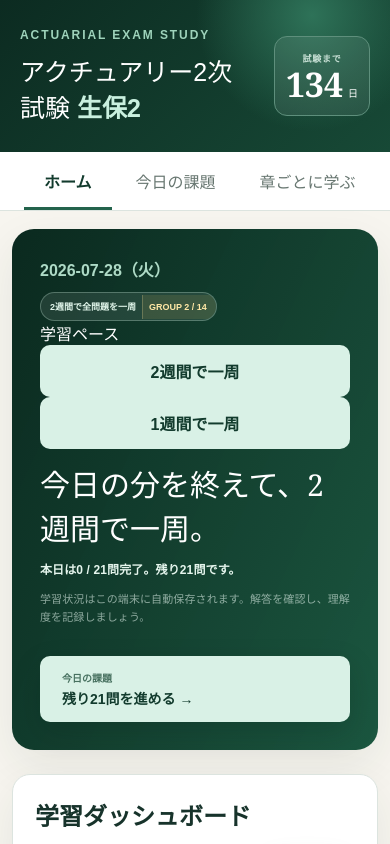
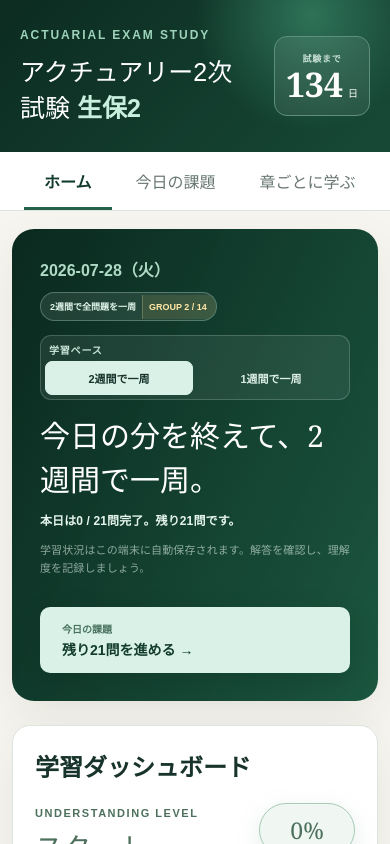
Before and after one commit to yoshi123027-del/actuary-app-seiho2, a Next.js app in the folder vercel/: page / in a window 390 px wide. Shown: the top 844 px of the page. Built offline with nearby package versions, Linux system fonts and the light colour scheme.

Commit message:
Style study cycle selector

```diff
--- a/vercel/app/globals.css
+++ b/vercel/app/globals.css
@@ -150,6 +150,16 @@ progress { width: 100%; height: 9px; accent-color: var(--stage-color, var(--gree
 .page-heading > span { color: var(--green-2); }
 .page-heading h2 { margin: 8px 0; font-family: Georgia, "Yu Mincho", serif; font-size: 36px; }
 .page-heading p { color: var(--muted); }
+
+.assignment-mode-switch { width: fit-content; margin-top: 14px; padding: 4px; display: grid; grid-template-columns: auto repeat(2, max-content); align-items: center; gap: 4px; color: var(--muted); background: #f3f7f4; border: 1px solid #d8e4dd; border-radius: 11px; }
+.assignment-mode-switch > span { padding: 0 8px; font-size: 10px; font-weight: 900; letter-spacing: .08em; white-space: nowrap; }
+.assignment-mode-switch button, .hero .assignment-mode-switch button { width: auto; min-width: 0; padding: 7px 11px; color: #4d655a; background: transparent; border: 1px solid transparent; border-radius: 7px; box-shadow: none; font-size: 11px; font-weight: 800; white-space: nowrap; }
+.assignment-mode-switch button.active, .hero .assignment-mode-switch button.active { color: white; background: var(--green-2); border-color: var(--green-2); }
+.assignment-mode-switch.on-dark { color: #cbe5d9; background: rgba(255, 255, 255, .07); border-color: rgba(203, 229, 217, .22); }
+.assignment-mode-switch.on-dark button, .hero .assignment-mode-switch.on-dark button { color: #dceee6; }
+.assignment-mode-switch.on-dark button.active, .hero .assignment-mode-switch.on-dark button.active { color: #17332b; background: #d9f1e6; border-color: #d9f1e6; }
+.today-task-heading .assignment-mode-switch { margin-top: 14px; }
+
 .today-task-heading > p { max-width: 720px; line-height: 1.75; }
 .today-task-meter { max-width: 620px; margin-top: 18px; padding: 14px 16px; background: #f4f8f5; border: 1px solid #d9e7df; border-radius: 11px; }
 .today-task-meter > div:first-child { display: flex; justify-content: space-between; align-items: center; gap: 16px; }
@@ -210,6 +220,9 @@ footer { padding: 34px; color: #9cb3aa; text-align: center; background: var(--gr
   .daily-cycle-badge strong { padding-right: 9px; padding-left: 6px; font-size: 9px; }
   .hero .daily-task-progress-copy { font-size: 12px; }
   .daily-task-button { min-width: 0; }
+  .assignment-mode-switch { width: 100%; grid-template-columns: repeat(2, minmax(0, 1fr)); }
+  .assignment-mode-switch > span { grid-column: 1 / -1; padding: 2px 4px 0; }
+  .assignment-mode-switch button, .hero .assignment-mode-switch button { width: 100%; padding: 8px 6px; }
   .today-task-meter { padding: 12px; }
   main { width: min(100% - 24px, 1180px); margin-top: 18px; }
   .hero { align-items: flex-start; flex-direction: column; }
```
